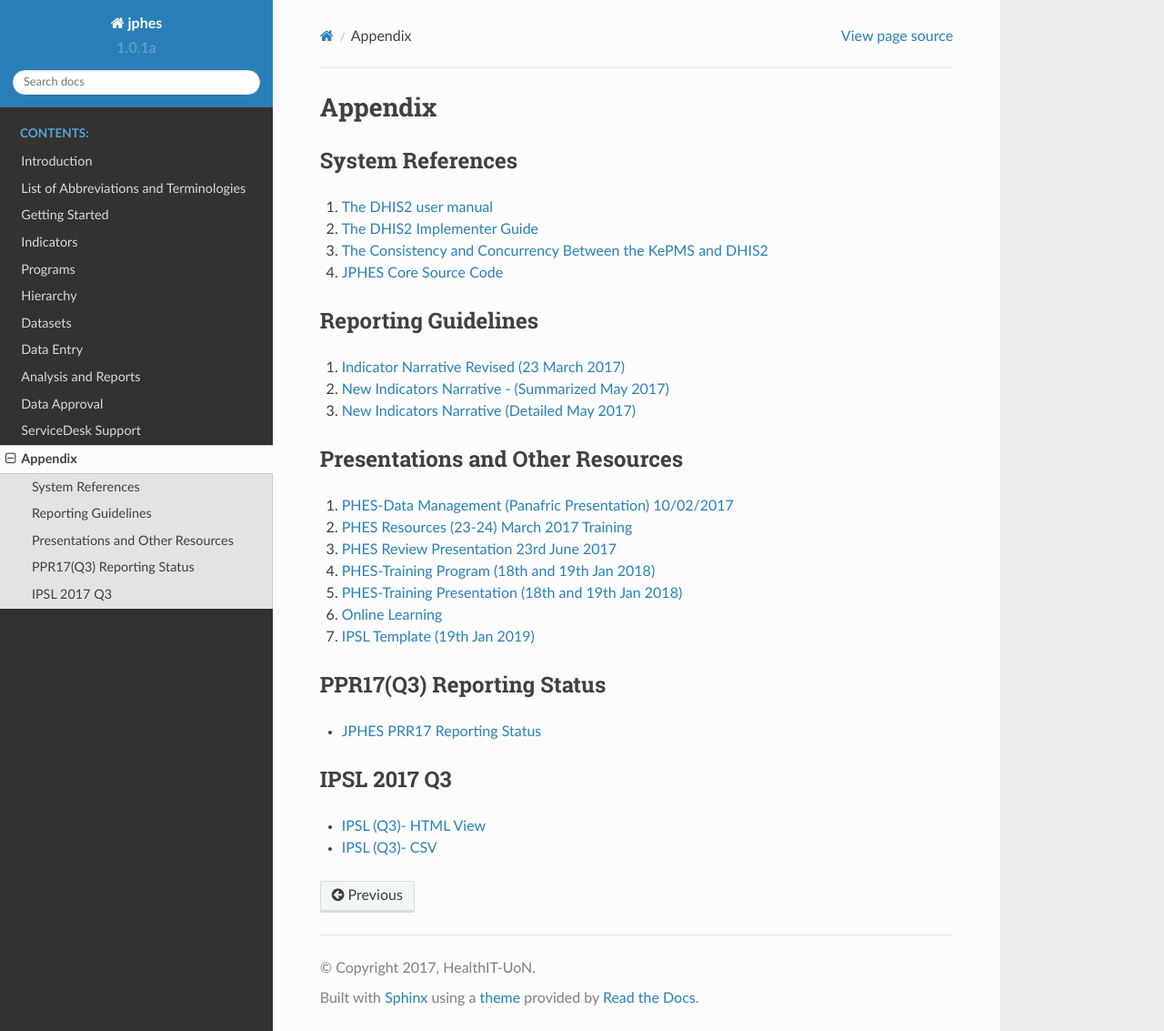
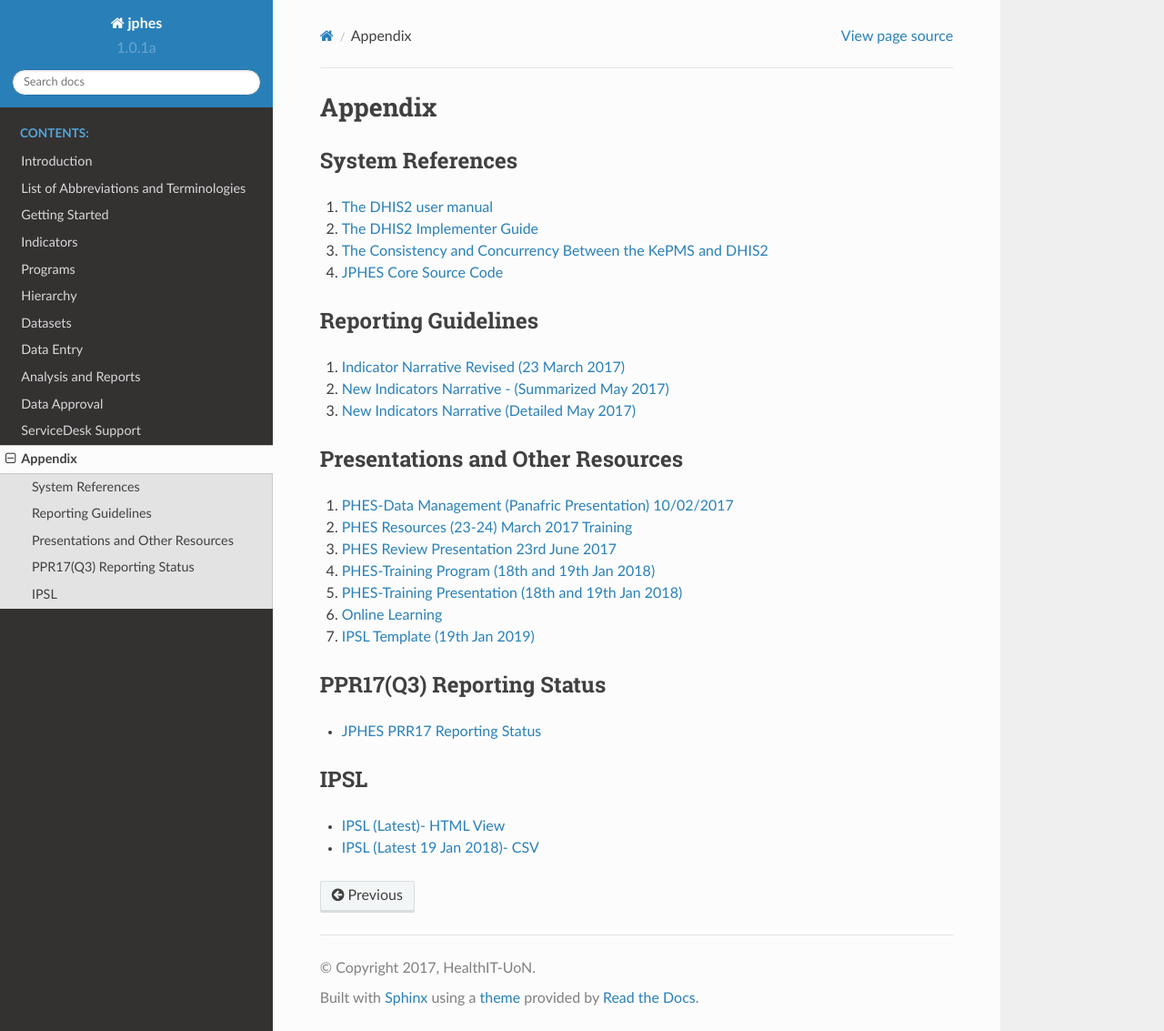
Before and after one commit to uonafya/jphes-docs, a Sphinx documentation site: the page built from source/appendix.rst, in a window 1280 px wide and 1133 px high. Shown: the whole window at 91% size. Built offline with Sphinx 7.4.7 and the Read the Docs theme 2.0.0, drawn with Linux system fonts in a browser that asks for light colours.

Commit message:
Update appendix.rst

```diff
--- a/source/appendix.rst
+++ b/source/appendix.rst
@@ -38,8 +38,8 @@ PPR17(Q3) Reporting Status
 ----------------------------
 - `JPHES PRR17 Reporting Status <https://jphesportal.uonbi.ac.ke/api/sqlViews/exQkN15Mc6u/data.html+css>`_
 
-IPSL 2017 Q3
---------------
+IPSL
+-----------
 
-- `IPSL (Q3)- HTML View <https://jphesportal.uonbi.ac.ke/api/sqlViews/OmFVlTZfHTm/data.html+css>`_
-- `IPSL (Q3)- CSV <_static/resources/IPSL list_2017Q3.csv>`_
+- `IPSL (Latest)- HTML View <https://jphesportal.uonbi.ac.ke/api/sqlViews/OmFVlTZfHTm/data.html+css>`_
+- `IPSL (Latest 19 Jan 2018)- CSV <_static/resources/IPSL_list.csv>`_
```
